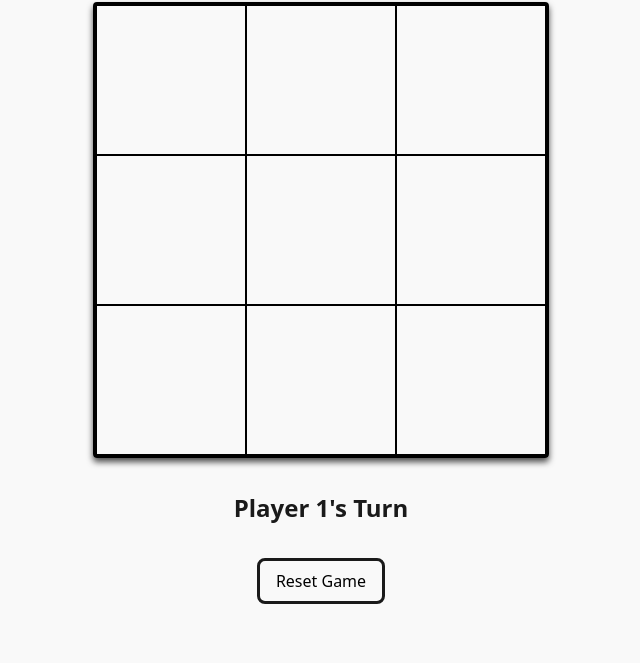
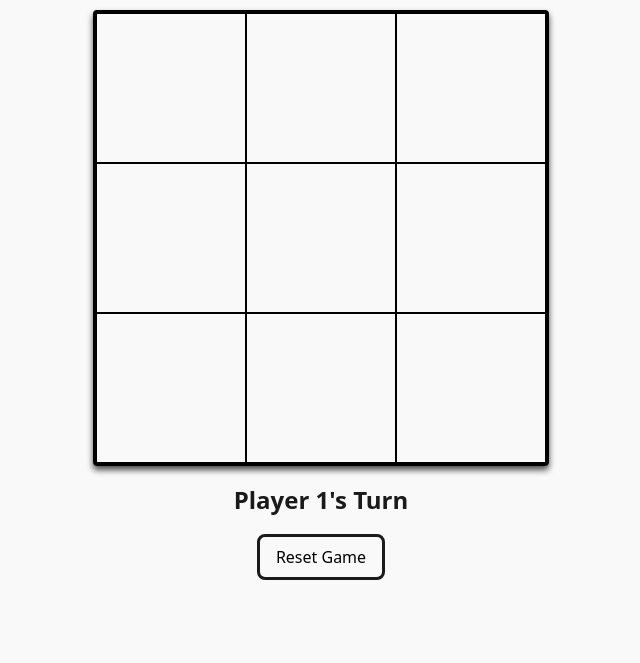
Before and after one commit to OnyxMcQueen/tic-tac-toe-2, a plain HTML site: page index.html in a window 1280 px wide. Shown: the part 137-800 px from the top of the page, without its empty margins (319-959 px from the left). Drawn offline with Linux system fonts and the light colour scheme.

Commit message:
Improved gap spacing on container element

```diff
--- a/style.css
+++ b/style.css
@@ -80,7 +80,7 @@ select {
   justify-content: center;
   min-height: 100vh;
   padding: var(--space-lg);
-  gap: var(--space-lg);
+  gap: var(--space-md);
 }
 
 #board {
```
